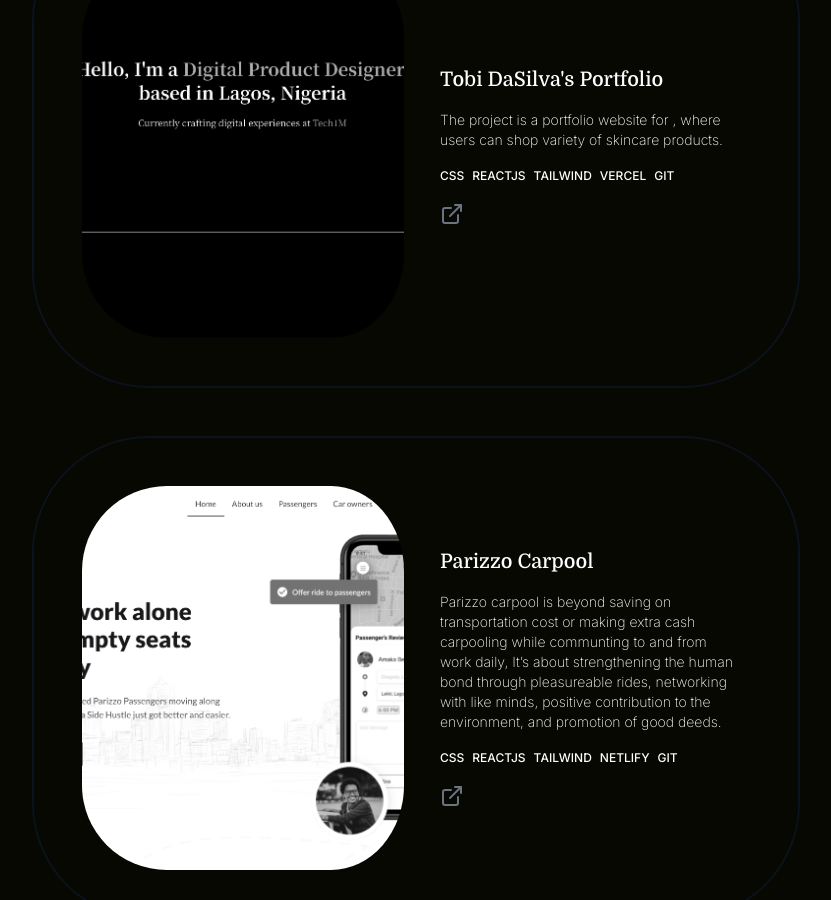
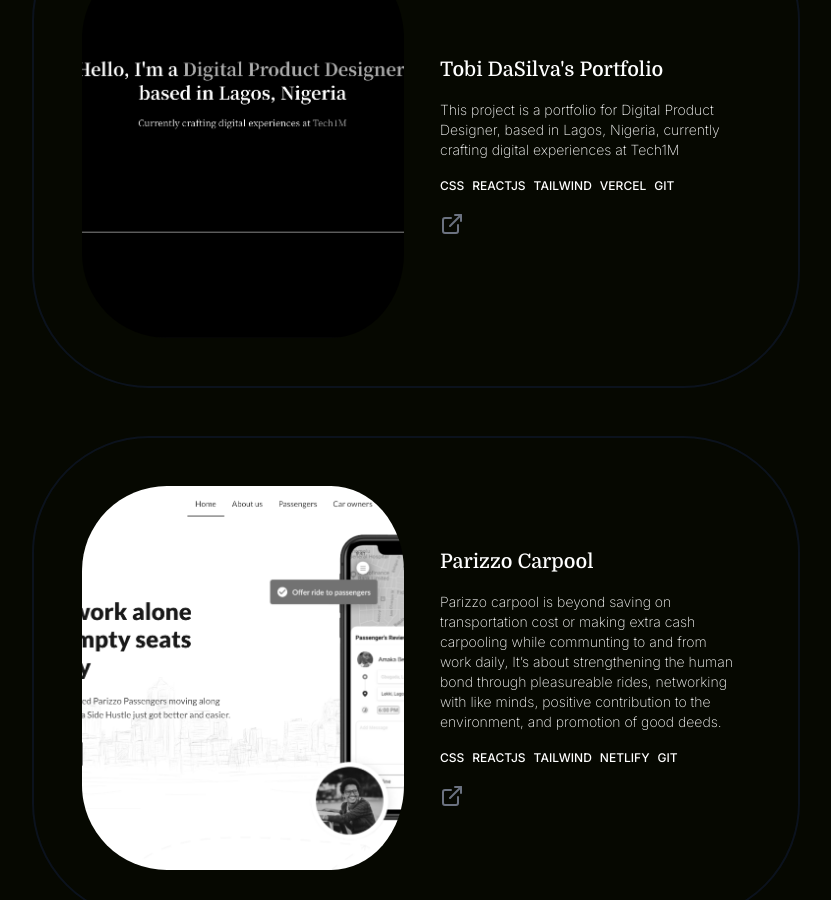
Before and after one commit to oxcode-dev/portfolio, a Next.js app: page / in a window 1280 px wide. Shown: the part 2997-3897 px from the top of the page, without its empty margins (224-1055 px from the left). Built offline with nearby package versions, Linux system fonts and the light colour scheme.

Commit message:
Navbar update

```diff
--- a/src/constants/index.js
+++ b/src/constants/index.js
@@ -65,7 +65,7 @@
     {
         title: "Tobi DaSilva's Portfolio",
         description:
-            "The project is a portfolio website for , where users can shop variety of skincare products.",
+            "This project is a portfolio for Digital Product Designer, based in Lagos, Nigeria, currently crafting digital experiences at Tech1M",
         tags: ['CSS', 'ReactJS', 'Tailwind', 'Vercel', 'Git'],
         image: '/projects/tobi-dasilva.png',
         source_code_link: null, //"https://github.com/oxcode-dev/parizzo",
```
